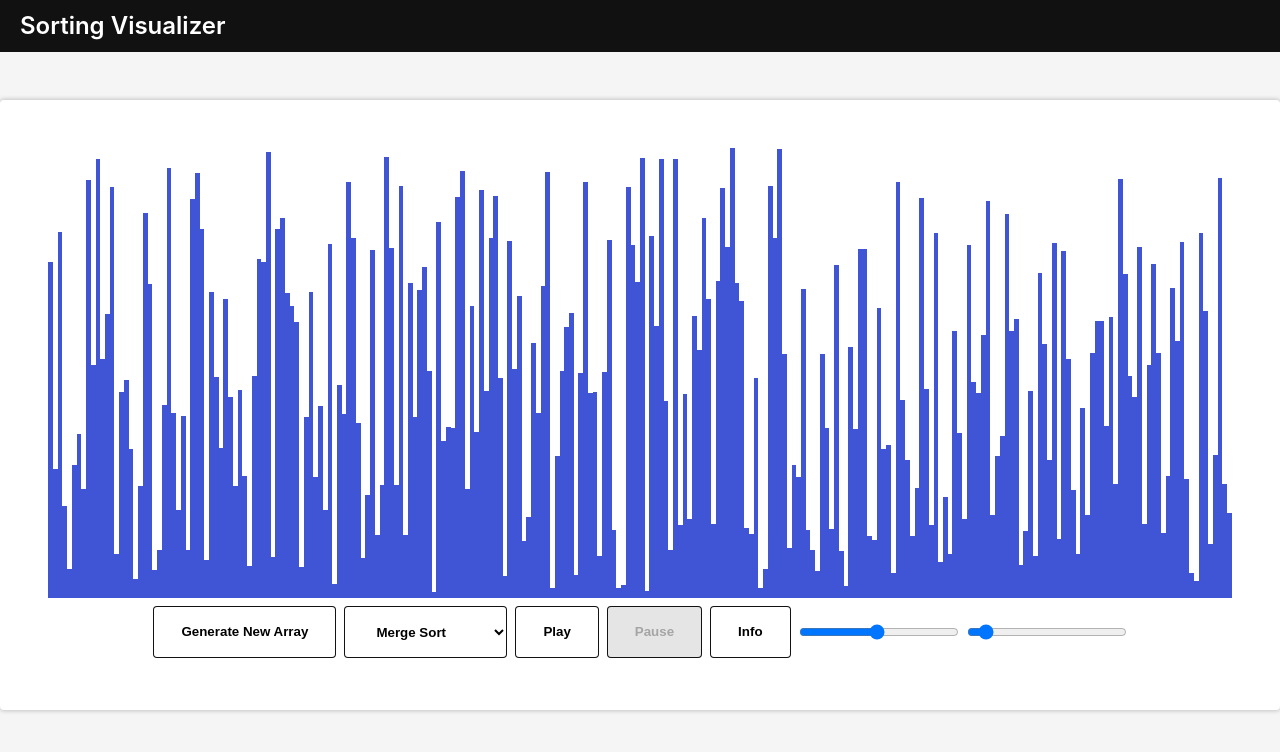
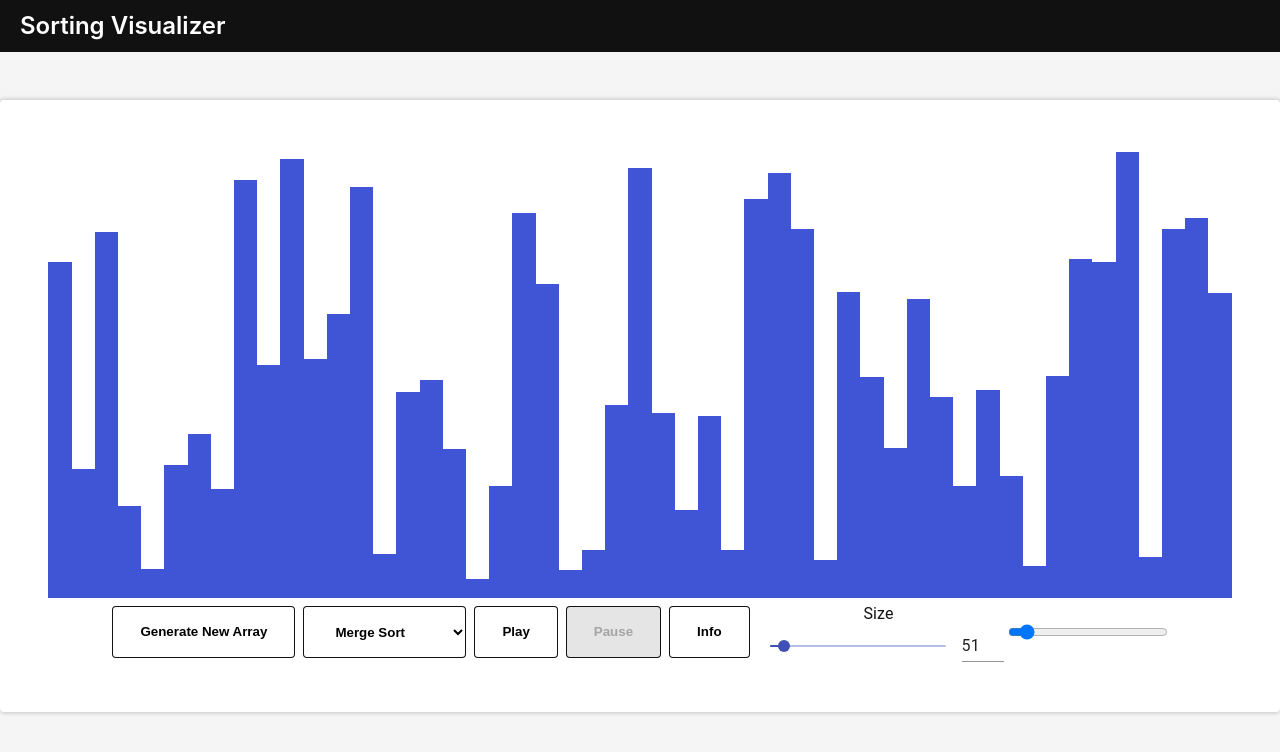
Before and after one commit to cameronmcginley/sorting-visualizer, a React (Create React App) app: page / in a window 1280 px wide. Shown: the top 752 px of the page. Built offline with nearby package versions, Linux system fonts and the light colour scheme.

Commit message:
Switch to material ui slider

```diff
--- a/package.json
+++ b/package.json
@@ -1,9 +1,10 @@
 {
   "name": "sorting-visualizer",
-  "homepage": "http://cameronmcginley.com/sorting-visualizer",
   "version": "0.1.0",
   "private": true,
+  "homepage": "http://cameronmcginley.com/sorting-visualizer",
   "dependencies": {
+    "@material-ui/core": "^4.11.0",
     "@testing-library/jest-dom": "^5.11.6",
     "@testing-library/react": "^11.2.2",
     "@testing-library/user-event": "^12.2.2",
--- a/src/SortingVisualizer/SortingVisualizer.jsx
+++ b/src/SortingVisualizer/SortingVisualizer.jsx
@@ -2,11 +2,11 @@ import React from 'react';
 import { getMergeSortAnimations } from '../SortingAlgorithms/SortingAlgorithms.js';
 import './SortingVisualizer.css';
 
-// Change this value for the speed of the animations.
-let ANIMATION_SPEED_MS;
-
-// Change this value for the number of bars (value) in the array.
-let NUMBER_OF_ARRAY_BARS;
+import { makeStyles } from '@material-ui/core/styles';
+import Grid from '@material-ui/core/Grid';
+import Typography from '@material-ui/core/Typography';
+import Slider from '@material-ui/core/Slider';
+import Input from '@material-ui/core/Input';
 
 // This is the main color of the array bars.
 const PRIMARY_COLOR = '#4054d6';
@@ -24,6 +24,24 @@ let running = false;
 let pause = false;
 let animations = [];
 let maxFrames = 0;
+
+const sizeSlider = {
+    initVal: 51,
+    minVal: 10,
+    maxVal: 500,
+}
+
+const speedSlider = {
+    initVal: 5,
+    minVal: 1,
+    maxVal: 100,
+}
+
+// Change this value for the number of bars (value) in the array.
+let NUMBER_OF_ARRAY_BARS = sizeSlider.initVal;
+
+// Change this value for the speed of the animations.
+let ANIMATION_SPEED_MS = speedSlider.initVal;
 
 export default class SortingVisualizer extends React.Component {
     constructor(props) {
@@ -53,8 +71,13 @@ export default class SortingVisualizer extends React.Component {
         running = false;
         this.enableButtons();
 
+        console.log(NUMBER_OF_ARRAY_BARS);
+
         //Get values from sliders
-        NUMBER_OF_ARRAY_BARS = document.querySelector(".size").value;
+        //NUMBER_OF_ARRAY_BARS = document.querySelector(".size").value;
+        //NUMBER_OF_ARRAY_BARS = document.querySelector("#input-slider").nextElementSibling.lastChild.lastChild.lastChild.valueAsNumber;
+        //NUMBER_OF_ARRAY_BARS = document.querySelector("#input-slider").getValue;
+
         ANIMATION_SPEED_MS = document.querySelector(".speed").value;
 
         //Disable pause button when not running
@@ -65,6 +88,8 @@ export default class SortingVisualizer extends React.Component {
             array.push(randomIntFromInterval(5, 450));
         }
         this.setState({ array });
+        console.log(NUMBER_OF_ARRAY_BARS);
+        console.log(this.state.sizeVal);
     }
 
     enableButtons(){
@@ -283,7 +308,9 @@ export default class SortingVisualizer extends React.Component {
                     <button onClick={() => this.getInfo()}>Info</button>
 
                     {/* Array size */}
-                    <input className="lock size" type="range" min="10" max="500" defaultValue="250"></input>
+                    {/*<input className="lock size" type="range" min="10" max="500" defaultValue="250"></input>*/}
+                    <InputSlider>InputSlider(sizeSlider.initVal, sizeSlider.minVal, sizeSlider.maxVal)</InputSlider>
+
 
                     {/* Animation speed */}
                     <input className="lock speed" type="range" min="1" max="50" defaultValue="5"></input>
@@ -292,6 +319,85 @@ export default class SortingVisualizer extends React.Component {
         );
     }
 }
+
 function randomIntFromInterval(min, max) {
     return Math.floor(Math.random() * (max - min + 1) + min);
 }
+
+const useStyles = makeStyles({
+    root: {
+        width: 250,
+    },
+    input: {
+        width: 42,
+    },
+});
+
+function InputSlider() {
+    const classes = useStyles();
+    const [value, setValue] = React.useState(sizeSlider.initVal);
+
+    const handleSliderChange = (event, newValue) => {
+        setValue(newValue);
+        NUMBER_OF_ARRAY_BARS = newValue;
+        //SortingVisualizer.resetArray();
+    };
+
+    const handleInputChange = (event) => {
+        let inputVal = Number(event.target.value);
+        setValue(event.target.value === '' ? '' : inputVal);
+
+        if (inputVal < sizeSlider.minVal) {
+            inputVal = sizeSlider.minVal;
+        } else if (inputVal > sizeSlider.maxVal) {
+            inputVal = sizeSlider.maxVal;
+        }
+
+        NUMBER_OF_ARRAY_BARS = inputVal;
+    };
+
+    const handleBlur = () => {
+        if (value < sizeSlider.minVal) {
+            setValue(sizeSlider.minVal);
+        } else if (value > sizeSlider.maxVal) {
+            setValue(sizeSlider.maxVal);
+        }
+    };
+
+    return (
+        <div className={classes.root}>
+        <Typography id="input-slider" gutterBottom>
+            Size
+        </Typography>
+        <Grid container spacing={2} alignItems="center">
+            <Grid item>
+            </Grid>
+            <Grid item xs>
+            <Slider
+                value={typeof value === 'number' ? value : 0}
+                onChange={handleSliderChange}
+                aria-labelledby="input-slider"
+                min={sizeSlider.minVal}
+                max={sizeSlider.maxVal}
+            />
+            </Grid>
+            <Grid item>
+            <Input
+                className={classes.input}
+                value={value}
+                margin="dense"
+                onChange={handleInputChange}
+                onBlur={handleBlur}
+                inputProps={{
+                step: 10,
+                min: sizeSlider.minVal,
+                max: sizeSlider.maxVal,
+                type: 'number',
+                'aria-labelledby': 'input-slider',
+                }}
+            />
+            </Grid>
+        </Grid>
+        </div>
+    );
+}
```
Also changed, not shown: 1 other file (tests, documents, lock files or other folders).
